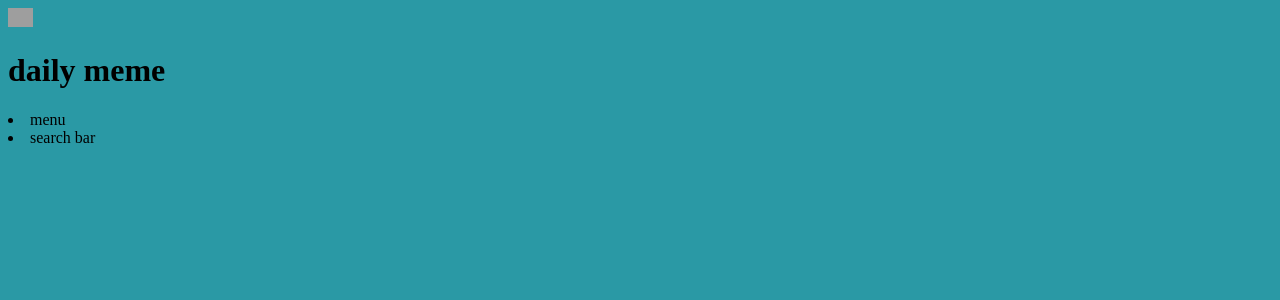
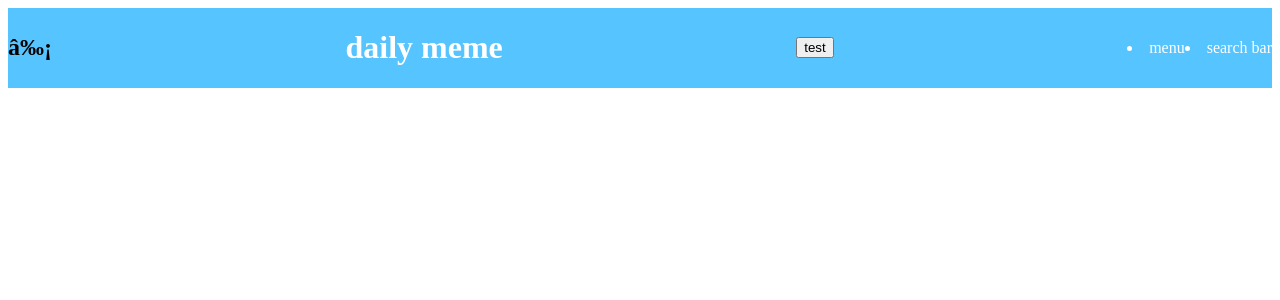
Before and after one commit to mynameismik/Daily-Meme, a PHP site: page / in a window 1280 px wide. Shown: the top 300 px of the page. Run offline with PHP 8.4, Linux system fonts and the light colour scheme; grey boxes are pictures that could not be loaded.

Commit message:
ff wat geprobeert

```diff
--- a/index.html
+++ b/index.html
@@ -13,10 +13,13 @@
 
     <div class="header">
         <div class="menustreepjes">
-            <img src="menustreepjes.png" width="25">
+            <h2>≡</h2>
         </div>
         <div>
             <h1 class="title">daily meme</h1>
+        </div>
+        <div>
+            <button class="test"> test </button>
         </div>
         <div class="list">
             <li>menu</li>
--- a/style.css
+++ b/style.css
@@ -1,8 +1,26 @@
 body {
-    background-color: rgb(42, 153, 165);
+    background-color:white
 }
-.menu{ color:black;
-    padding:0px;
-    margin: 0px;
-
+.header{
+    background-color:rgb(86, 196, 254);
+    color: black;
+    display: flex;
+    justify-content: space-between;
+    align-items: center;
 }
+.title {
+    color: white;
+}
+.list {
+    color: white;
+    display: flex;
+}
+.list :hover {
+    color: black
+}
+.menustreepjes :hover{
+    color: white;
+}
+.test {
+    color: black;
+}
```
Also changed, not shown: menustreepjes.png (added).
